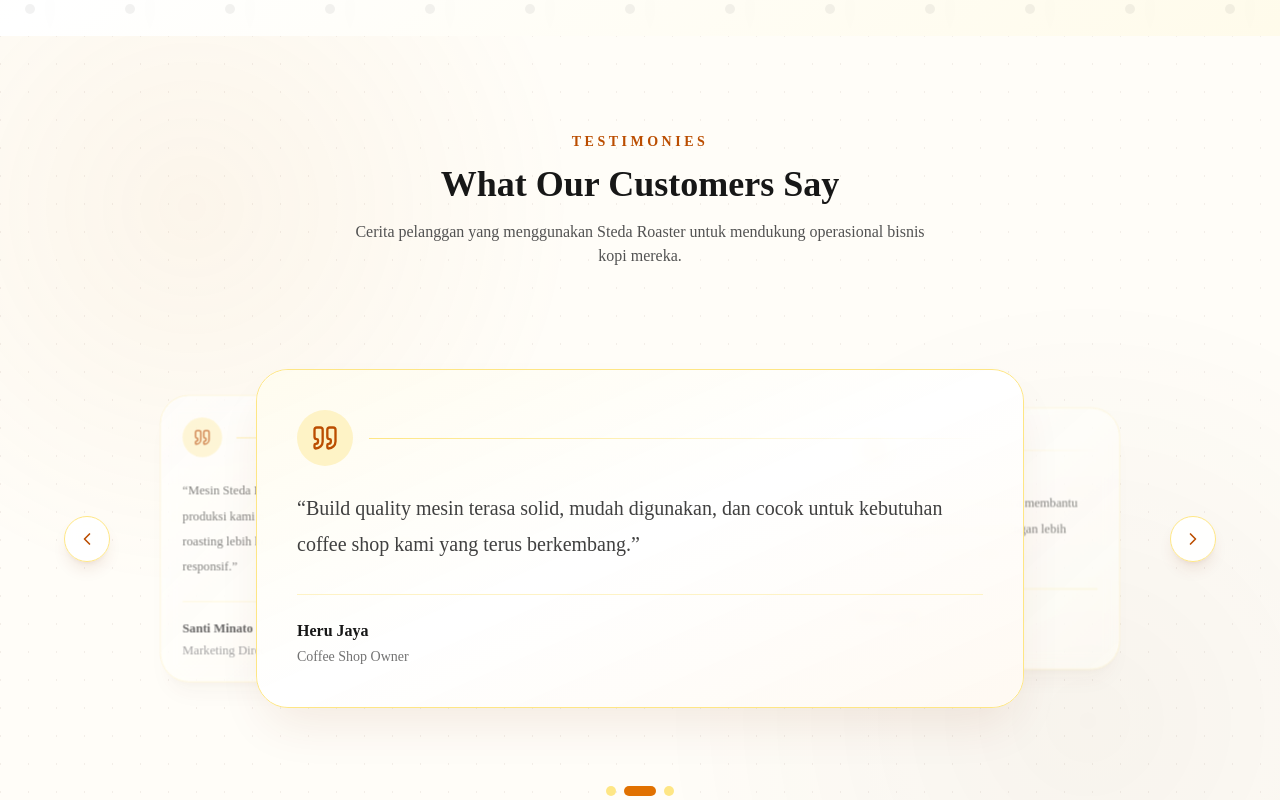
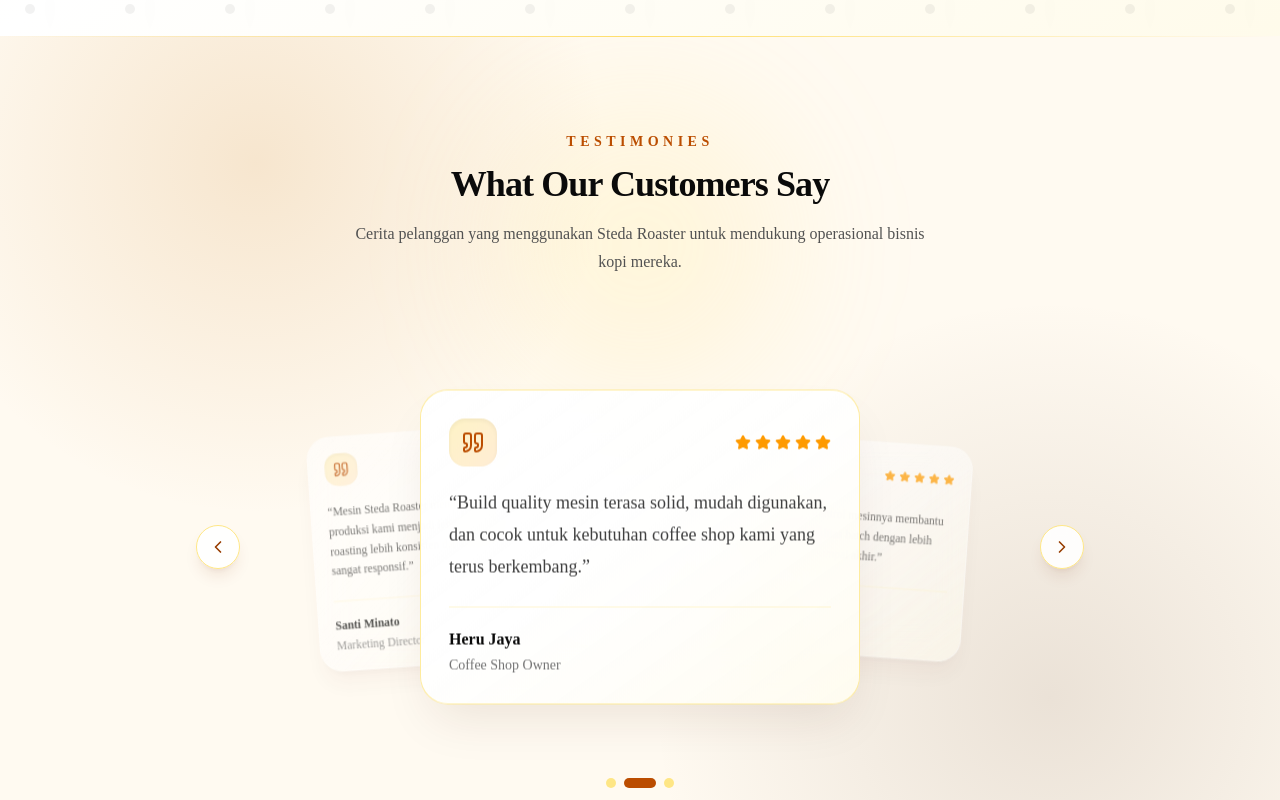
Before and after one commit to Goeter/steda_roaster, a Next.js app: page / in a window 1280 px wide. Shown: the part 3020-3820 px from the top of the page. Built offline with nearby package versions, Linux system fonts and the light colour scheme.

Commit message:
Update testimonies.tsx

```diff
--- a/components/sections/testimonies.tsx
+++ b/components/sections/testimonies.tsx
@@ -1,78 +1,107 @@
 'use client';
 
 import { useCallback, useEffect, useMemo, useState } from 'react';
-import { ChevronLeft, ChevronRight, Quote } from 'lucide-react';
+import { ChevronLeft, ChevronRight, Quote, Star } from 'lucide-react';
 import { testimonies } from '@/lib/cms-data';
 
 export function Testimonies() {
   const [index, setIndex] = useState(0);
   const [isHover, setIsHover] = useState(false);
 
-  const paginate = useCallback((dir: number) => {
-    setIndex((prev) => (prev + dir + testimonies.length) % testimonies.length);
-  }, []);
+  const total = testimonies.length;
+
+  const paginate = useCallback(
+    (dir: number) => {
+      if (total <= 1) return;
+      setIndex((prev) => (prev + dir + total) % total);
+    },
+    [total],
+  );
 
   useEffect(() => {
-    if (isHover || testimonies.length <= 1) return;
+    if (isHover || total <= 1) return;
 
     const interval = window.setInterval(() => {
       paginate(1);
     }, 5000);
 
     return () => window.clearInterval(interval);
-  }, [isHover, paginate]);
+  }, [isHover, paginate, total]);
 
   const visibleTestimonies = useMemo(() => {
-    const total = testimonies.length;
+    if (total === 0) return [];
 
-    if (total === 0) return [];
     if (total === 1) {
-      return [{ item: testimonies[0], position: 'center' as const, itemIndex: 0 }];
+      return [
+        {
+          item: testimonies[0],
+          itemIndex: 0,
+          position: 'center' as const,
+        },
+      ];
     }
 
     const previousIndex = (index - 1 + total) % total;
     const nextIndex = (index + 1) % total;
 
     return [
-      { item: testimonies[previousIndex], position: 'left' as const, itemIndex: previousIndex },
-      { item: testimonies[index], position: 'center' as const, itemIndex: index },
-      { item: testimonies[nextIndex], position: 'right' as const, itemIndex: nextIndex },
+      {
+        item: testimonies[previousIndex],
+        itemIndex: previousIndex,
+        position: 'left' as const,
+      },
+      {
+        item: testimonies[index],
+        itemIndex: index,
+        position: 'center' as const,
+      },
+      {
+        item: testimonies[nextIndex],
+        itemIndex: nextIndex,
+        position: 'right' as const,
+      },
     ];
-  }, [index]);
+  }, [index, total]);
+
+  if (total === 0) return null;
 
   return (
     <section
       id="testimonies"
-      className="relative overflow-hidden bg-[#fffdf8] py-24"
+      className="relative overflow-hidden bg-[#fffaf1] py-20 sm:py-24"
       onMouseEnter={() => setIsHover(true)}
       onMouseLeave={() => setIsHover(false)}
     >
-      <div className="absolute inset-0 opacity-50 bg-[radial-gradient(circle_at_15%_20%,rgba(217,158,83,0.16),transparent_30%),radial-gradient(circle_at_85%_80%,rgba(104,64,34,0.10),transparent_34%)]" />
-      <div className="absolute inset-0 opacity-[0.08] bg-[linear-gradient(135deg,#6d4c41_1px,transparent_1px),linear-gradient(45deg,#6d4c41_1px,transparent_1px)] bg-[length:28px_28px]" />
+      <div className="absolute inset-0 bg-[radial-gradient(circle_at_20%_15%,rgba(217,158,83,0.22),transparent_28%),radial-gradient(circle_at_82%_78%,rgba(111,78,55,0.14),transparent_32%)]" />
+      <div className="absolute left-1/2 top-16 h-72 w-72 -translate-x-1/2 rounded-full bg-amber-200/20 blur-3xl" />
+      <div className="absolute inset-x-0 top-0 h-px bg-gradient-to-r from-transparent via-amber-300/70 to-transparent" />
 
-      <div className="relative mx-auto max-w-7xl px-4 text-center">
-        <p className="mb-3 text-sm font-semibold uppercase tracking-[0.25em] text-amber-700">
+      <div className="relative mx-auto max-w-6xl px-4 text-center">
+        <div className="mx-auto max-w-2xl">
+          <p className="mb-3 text-xs font-bold uppercase tracking-[0.32em] text-amber-700 sm:text-sm">
             Testimonies
           </p>
 
-        <h2 className="text-3xl font-bold text-neutral-900 sm:text-4xl">
+          <h2 className="text-3xl font-bold tracking-tight text-neutral-950 sm:text-4xl">
             What Our Customers Say
           </h2>
 
-        <p className="mx-auto mt-4 max-w-xl text-neutral-600">
+          <p className="mx-auto mt-4 max-w-xl text-sm leading-7 text-neutral-600 sm:text-base">
             Cerita pelanggan yang menggunakan Steda Roaster untuk mendukung operasional bisnis kopi mereka.
           </p>
+        </div>
 
-        <div className="relative mx-auto mt-14 flex min-h-[430px] max-w-6xl items-center justify-center">
+        <div className="relative mx-auto mt-12 flex h-[430px] max-w-[920px] items-center justify-center overflow-visible sm:mt-14">
           <button
             onClick={() => paginate(-1)}
-            className="absolute left-0 z-20 hidden rounded-full border border-amber-200 bg-white/90 p-3 text-amber-700 shadow-lg shadow-amber-900/10 backdrop-blur transition hover:-translate-x-1 hover:bg-amber-50 md:flex"
+            className="absolute left-1 z-30 flex h-11 w-11 items-center justify-center rounded-full border border-amber-200 bg-white/90 text-amber-800 shadow-lg shadow-amber-900/10 backdrop-blur transition hover:-translate-x-0.5 hover:bg-amber-50 sm:left-4"
             aria-label="Previous testimony"
+            type="button"
           >
             <ChevronLeft size={20} />
           </button>
 
-          <div className="relative flex w-full items-center justify-center">
+          <div className="relative h-full w-full">
             {visibleTestimonies.map(({ item, position, itemIndex }) => {
               const isCenter = position === 'center';
 
@@ -81,53 +110,47 @@ export function Testimonies() {
                   key={`${item.id}-${position}`}
                   type="button"
                   onClick={() => setIndex(itemIndex)}
+                  aria-label={`View testimony from ${item.name}`}
                   className={[
-                    'group absolute text-left transition-all duration-700 ease-out',
-                    'rounded-[2rem] border bg-white/90 backdrop-blur',
-                    'hover:border-amber-300 hover:bg-white',
+                    'absolute left-1/2 top-1/2 rounded-[1.75rem] border text-left backdrop-blur-xl transition-all duration-700 ease-[cubic-bezier(0.22,1,0.36,1)]',
+                    'before:pointer-events-none before:absolute before:inset-0 before:rounded-[1.75rem] before:bg-gradient-to-br before:from-white/70 before:via-white/30 before:to-amber-50/70',
                     isCenter
-                      ? 'z-10 w-full max-w-3xl scale-100 border-amber-200 p-8 opacity-100 shadow-2xl shadow-amber-900/10 sm:p-10'
-                      : 'hidden w-[320px] scale-90 border-amber-100 p-6 opacity-65 shadow-xl shadow-amber-900/5 blur-[0.2px] hover:opacity-90 lg:block',
-                    position === 'left' && '-translate-x-[105%]',
-                    position === 'right' && 'translate-x-[105%]',
-                    position === 'center' && 'translate-x-0',
+                      ? 'z-20 w-[min(78vw,440px)] -translate-x-1/2 -translate-y-1/2 scale-100 border-amber-200/80 bg-white/90 p-6 opacity-100 shadow-2xl shadow-amber-950/10 sm:w-[440px] sm:p-7'
+                      : 'z-10 w-[min(58vw,300px)] -translate-y-1/2 scale-[0.82] border-white/70 bg-white/55 p-5 opacity-70 shadow-xl shadow-amber-950/5 hover:opacity-90 sm:w-[300px]',
+                    position === 'left' &&
+                      '-translate-x-[92%] rotate-[-4deg] sm:-translate-x-[118%]',
+                    position === 'right' &&
+                      '-translate-x-[8%] rotate-[4deg] sm:translate-x-[18%]',
+                    position === 'center' && 'rotate-0',
                   ].join(' ')}
-                  aria-label={`View testimony from ${item.name}`}
                 >
+                  <div className="relative">
+                    <div className="mb-5 flex items-center justify-between gap-4">
                       <div
                         className={[
-                      'pointer-events-none absolute inset-0 rounded-[2rem]',
-                      isCenter
-                        ? 'bg-gradient-to-br from-amber-50/80 via-white/40 to-orange-50/70'
-                        : 'bg-gradient-to-br from-white/80 to-amber-50/40',
-                    ].join(' ')}
-                  />
-
-                  <div className="relative">
-                    <div
-                      className={[
-                        'mb-6 flex items-center justify-between',
-                        isCenter ? '' : 'mb-4',
+                          'flex shrink-0 items-center justify-center rounded-2xl bg-gradient-to-br from-amber-100 to-orange-100 text-amber-700 shadow-inner',
+                          isCenter ? 'h-12 w-12' : 'h-10 w-10',
                         ].join(' ')}
                       >
-                      <div
-                        className={[
-                          'flex items-center justify-center rounded-full bg-amber-100 text-amber-700',
-                          isCenter ? 'h-14 w-14' : 'h-11 w-11',
-                        ].join(' ')}
-                      >
-                        <Quote className={isCenter ? 'h-7 w-7' : 'h-5 w-5'} />
+                        <Quote className={isCenter ? 'h-6 w-6' : 'h-5 w-5'} />
                       </div>
 
-                      <div className="h-px flex-1 bg-gradient-to-r from-amber-200 to-transparent ml-4" />
+                      <div className="flex gap-1 text-amber-500">
+                        {Array.from({ length: 5 }).map((_, starIndex) => (
+                          <Star
+                            key={starIndex}
+                            className={isCenter ? 'h-4 w-4 fill-current' : 'h-3.5 w-3.5 fill-current'}
+                          />
+                        ))}
+                      </div>
                     </div>
 
                     <p
                       className={[
                         'text-neutral-700',
                         isCenter
-                          ? 'text-lg leading-8 sm:text-xl sm:leading-9'
-                          : 'line-clamp-5 text-sm leading-7',
+                          ? 'line-clamp-6 text-base leading-8 sm:text-lg'
+                          : 'line-clamp-4 text-xs leading-6 sm:text-sm',
                       ].join(' ')}
                     >
                       “{item.text}”
@@ -135,20 +158,20 @@ export function Testimonies() {
 
                     <div
                       className={[
-                        'border-t border-amber-100',
-                        isCenter ? 'mt-8 pt-6' : 'mt-6 pt-5',
+                        'mt-6 border-t border-amber-100/80 pt-5',
+                        isCenter ? '' : 'mt-5 pt-4',
                       ].join(' ')}
                     >
                       <h3
                         className={[
-                          'font-bold text-neutral-900',
+                          'font-bold text-neutral-950',
                           isCenter ? 'text-base' : 'text-sm',
                         ].join(' ')}
                       >
                         {item.name}
                       </h3>
 
-                      <p className="mt-1 text-sm text-neutral-500">
+                      <p className="mt-1 line-clamp-1 text-xs text-neutral-500 sm:text-sm">
                         {item.position}
                       </p>
                     </div>
@@ -160,42 +183,29 @@ export function Testimonies() {
 
           <button
             onClick={() => paginate(1)}
-            className="absolute right-0 z-20 hidden rounded-full border border-amber-200 bg-white/90 p-3 text-amber-700 shadow-lg shadow-amber-900/10 backdrop-blur transition hover:translate-x-1 hover:bg-amber-50 md:flex"
+            className="absolute right-1 z-30 flex h-11 w-11 items-center justify-center rounded-full border border-amber-200 bg-white/90 text-amber-800 shadow-lg shadow-amber-900/10 backdrop-blur transition hover:translate-x-0.5 hover:bg-amber-50 sm:right-4"
             aria-label="Next testimony"
+            type="button"
           >
             <ChevronRight size={20} />
           </button>
         </div>
 
-        <div className="mt-8 flex items-center justify-center gap-4">
-          <button
-            onClick={() => paginate(-1)}
-            className="rounded-full border border-amber-200 bg-white p-3 text-amber-700 shadow-sm transition hover:bg-amber-50 md:hidden"
-            aria-label="Previous testimony"
-          >
-            <ChevronLeft size={18} />
-          </button>
-
-          <div className="flex gap-2">
+        <div className="mt-2 flex items-center justify-center gap-2 sm:mt-4">
           {testimonies.map((item, itemIndex) => (
             <button
               key={item.id}
+              type="button"
               onClick={() => setIndex(itemIndex)}
               aria-label={`View testimony from ${item.name}`}
-                className={`h-2.5 rounded-full transition-all duration-300 ${
-                  itemIndex === index ? 'w-8 bg-amber-600' : 'w-2.5 bg-amber-200 hover:bg-amber-300'
-                }`}
+              className={[
+                'h-2.5 rounded-full transition-all duration-300',
+                itemIndex === index
+                  ? 'w-8 bg-amber-700'
+                  : 'w-2.5 bg-amber-200 hover:bg-amber-300',
+              ].join(' ')}
             />
           ))}
-          </div>
-
-          <button
-            onClick={() => paginate(1)}
-            className="rounded-full border border-amber-200 bg-white p-3 text-amber-700 shadow-sm transition hover:bg-amber-50 md:hidden"
-            aria-label="Next testimony"
-          >
-            <ChevronRight size={18} />
-          </button>
         </div>
       </div>
     </section>
```
Lines whose indentation alone changed are shown as unchanged.
